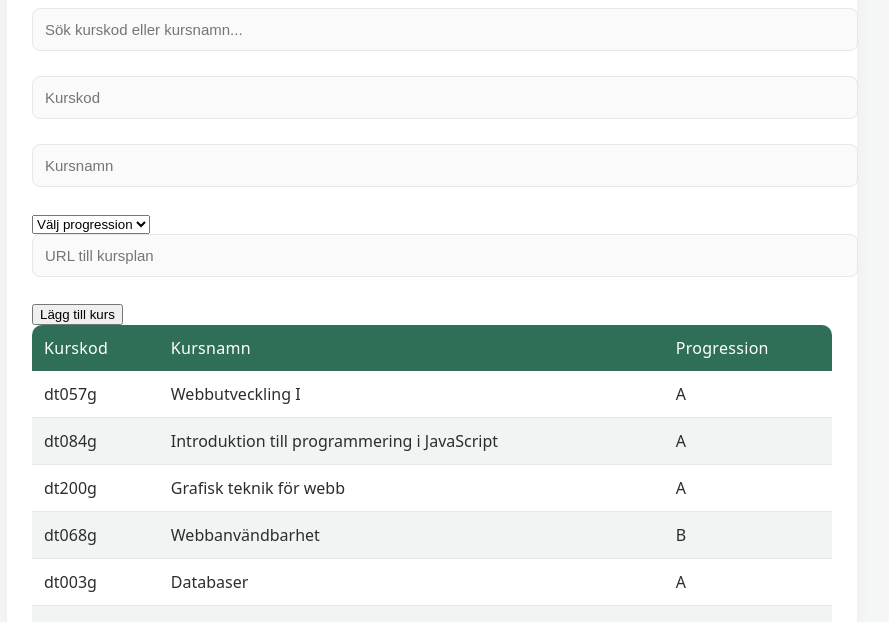
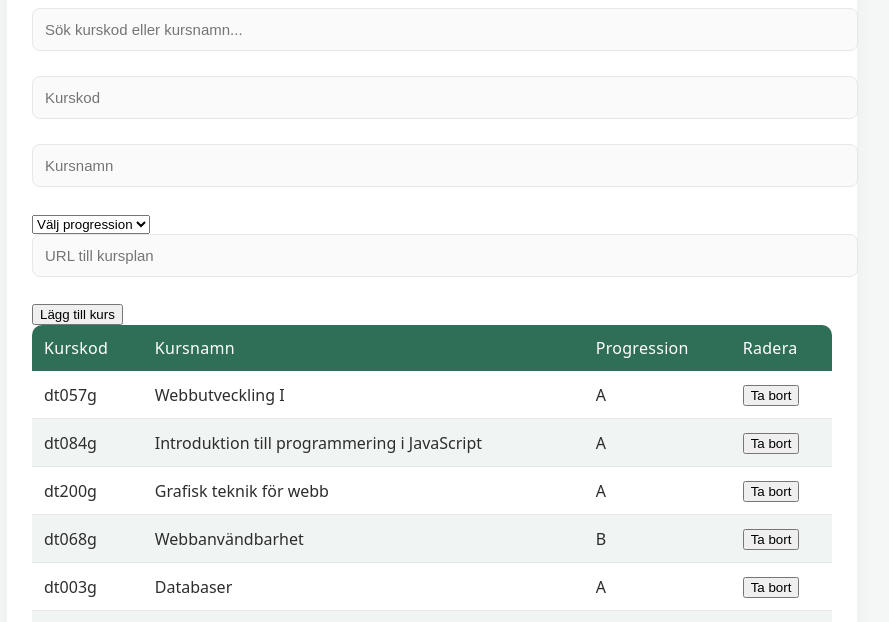
Before and after one commit to Annazach544/my-ts-app, a website built with Vite: page index.html in a window 1280 px wide. Shown: the part 161-783 px from the top of the page, without its empty margins (208-1097 px from the left). Built offline with nearby package versions, Linux system fonts and the light colour scheme.

Commit message:
Lagt till möjlighet att ta bort kurser

```diff
--- a/index.html
+++ b/index.html
@@ -27,6 +27,7 @@
                 <th data-sort="code">Kurskod</th>
                 <th data-sort="coursename">Kursnamn</th>
                 <th data-sort="progression">Progression</th>
+                <th>Radera</th>
             </tr>
         </thead>
         <tbody id="courseTable"></tbody>
--- a/src/main.ts
+++ b/src/main.ts
@@ -13,12 +13,10 @@ let sortOrder: boolean = true;
 document.addEventListener("DOMContentLoaded", init);
 
 async function init(): Promise<void> {
-  console.log("Appen startar!");
   await fetchCourses();
   loadCourses();
   fillTable();
 
-  // Koppla sökfält
   const searchInput = document.querySelector<HTMLInputElement>("#searchInput");
   searchInput?.addEventListener("input", () => {
     fillTable(searchInput.value);
@@ -34,7 +32,6 @@ async function fetchCourses(): Promise<void> {
     }
 
     courses = await response.json() as Course[];
-    console.log(courses);
 
   } catch (error) {
     console.error("Fel:", error);
@@ -67,6 +64,19 @@ function fillTable(filter: string = ""): void {
       progCell.textContent = course.progression;
       row.appendChild(progCell);
 
+      const deleteCell = document.createElement("td");
+      const deleteBtn = document.createElement("button");
+      deleteBtn.textContent = "Ta bort";
+
+      deleteBtn.addEventListener("click", () => {
+        courses = courses.filter(c => c.code !== course.code);
+        saveCourses();
+        fillTable();
+      });
+
+      deleteCell.appendChild(deleteBtn);
+      row.appendChild(deleteCell);
+
       tableBody.appendChild(row);
     });
 }
@@ -81,6 +91,7 @@ function sortTable(key: keyof Course): void {
   sortOrder = !sortOrder;
   fillTable();
 }
+
 const headers = document.querySelectorAll<HTMLTableCellElement>("th[data-sort]");
 headers.forEach(header => {
   header.addEventListener("click", () => {
@@ -88,6 +99,7 @@ headers.forEach(header => {
     sortTable(sortKey);
   });
 });
+
 function saveCourses(): void {
   localStorage.setItem('courses', JSON.stringify(courses));
 }
```
